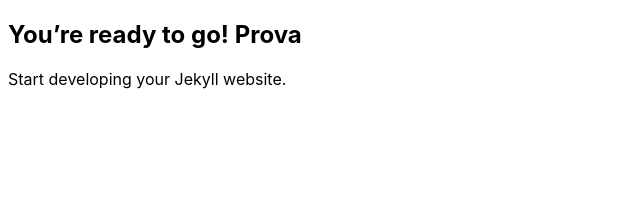
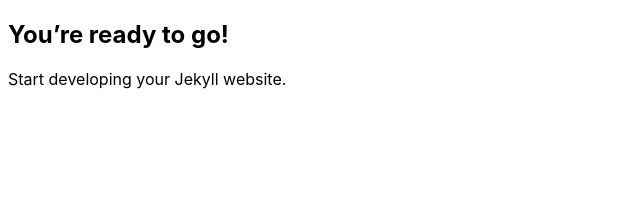
Before and after one commit to maco1717/webpage, a Jekyll site: the page built from index.md, in a window 1280 px wide. Shown: the top 215 px of the page, without its empty margins (0-640 px from the left). Built offline with Jekyll 4.4.1, drawn with Linux system fonts in a browser that asks for light colours.

Commit message:
Update index.md

```diff
--- a/index.md
+++ b/index.md
@@ -3,6 +3,6 @@ layout: default
 title: "Happy Jekylling!"
 ---
 
-## You're ready to go! Prova
+## You're ready to go!
 
 Start developing your Jekyll website.
```
